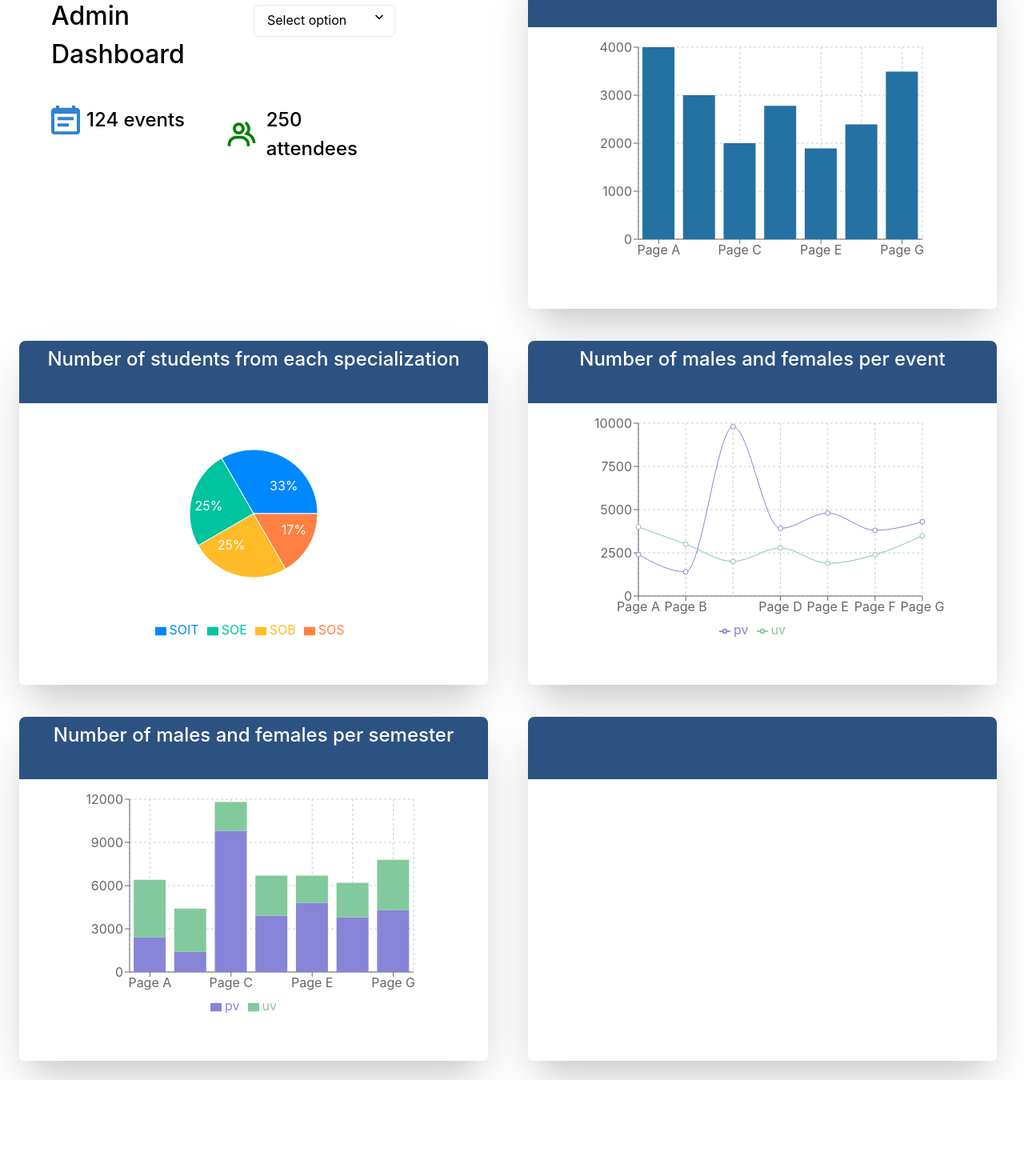
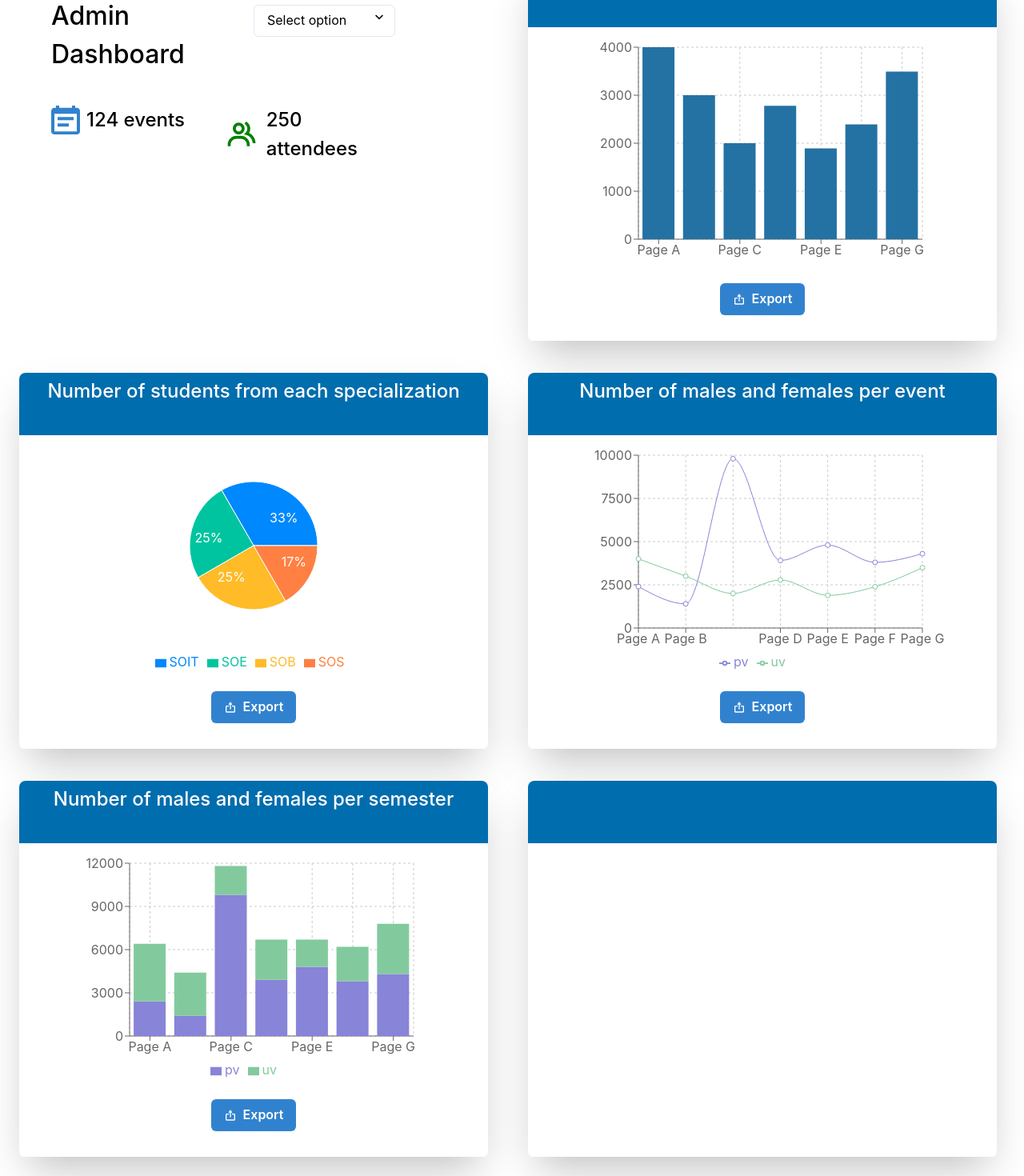
Before and after one commit to wlim0053/SEMS_2023, a React (Vite) app in the folder frontend/: page /Admin in a window 1280 px wide. Shown: the part 128-1598 px from the top of the page at 80% size. Before the commit the page ends 1478 px from the top, so only its background shows below. Built offline with nearby package versions, Linux system fonts and the light colour scheme.

Commit message:
adding export button for dashboard

```diff
--- a/frontend/src/pages/Admin/AdminDashboard.tsx
+++ b/frontend/src/pages/Admin/AdminDashboard.tsx
@@ -15,10 +15,11 @@ import {
   Select,
   Image,
   HStack,
+  Button,
 } from "@chakra-ui/react";
 
 import { CalendarIcon } from "@chakra-ui/icons";
-import { BiGroup } from "react-icons/bi";
+import { BiGroup, BiExport } from "react-icons/bi";
 import { IconContext } from "react-icons";
 
 import {
@@ -128,7 +129,7 @@ const boxStyle = {
   bg: "white",
   boxShadow: "2xl",
   rounded: "md",
-  height: "430px",
+  height: "470px",
   mr: "10px",
 };
 
@@ -155,7 +156,7 @@ const boxHeaderStyle = {
   bg: "white",
   borderTopRadius: "8px 8px",
   height: "78px",
-  background: "blue.700",
+  background: "#006DAE",
 };
 
 const Admin = () => {
@@ -239,6 +240,14 @@ const Admin = () => {
             <Bar dataKey="uv" fill="#2471A3" />
           </BarChart>
         </Center>
+        <Button
+          variant="solid"
+          colorScheme="blue"
+          leftIcon={<BiExport />}
+          mt="5"
+        >
+          Export
+        </Button>
       </Box>
 
       {/* Second graph */}
@@ -269,6 +278,14 @@ const Admin = () => {
             <Legend />
           </PieChart>
         </Center>
+        <Button
+          variant="solid"
+          colorScheme="blue"
+          leftIcon={<BiExport />}
+          mt="5"
+        >
+          Export
+        </Button>
       </Box>
 
       {/* Third graph */}
@@ -300,6 +317,14 @@ const Admin = () => {
             <Line type="monotone" dataKey="uv" stroke="#82ca9d" />
           </LineChart>
         </Center>
+        <Button
+          variant="solid"
+          colorScheme="blue"
+          leftIcon={<BiExport />}
+          mt="5"
+        >
+          Export
+        </Button>
       </Box>
 
       {/* Forth graph */}
@@ -326,6 +351,14 @@ const Admin = () => {
             <Bar dataKey="uv" stackId="a" fill="#82ca9d" />
           </BarChart>
         </Center>
+        <Button
+          variant="solid"
+          colorScheme="blue"
+          leftIcon={<BiExport />}
+          mt="5"
+        >
+          Export
+        </Button>
       </Box>
       <Box sx={boxStyle}>
         <Box sx={boxHeaderStyle}></Box>
```
